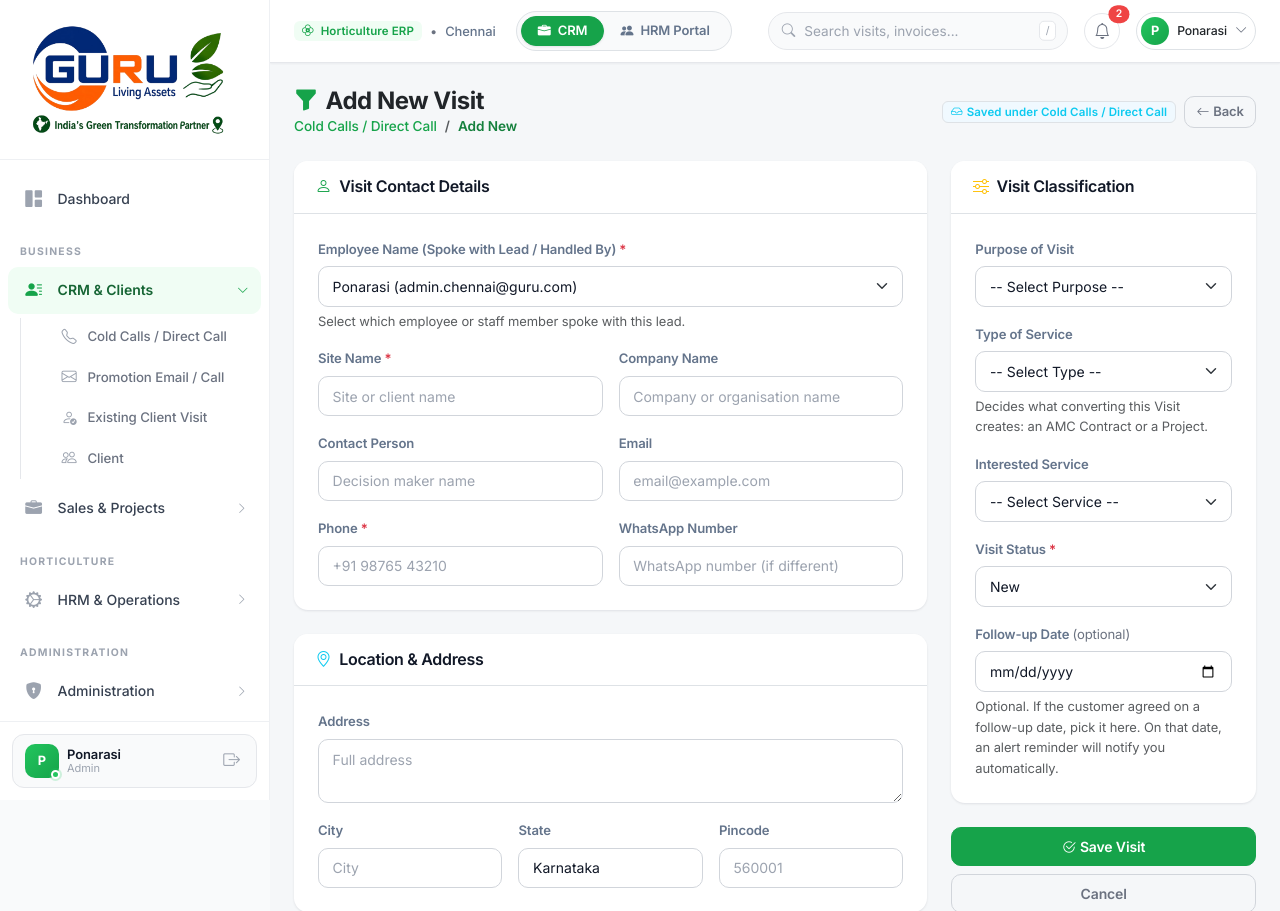
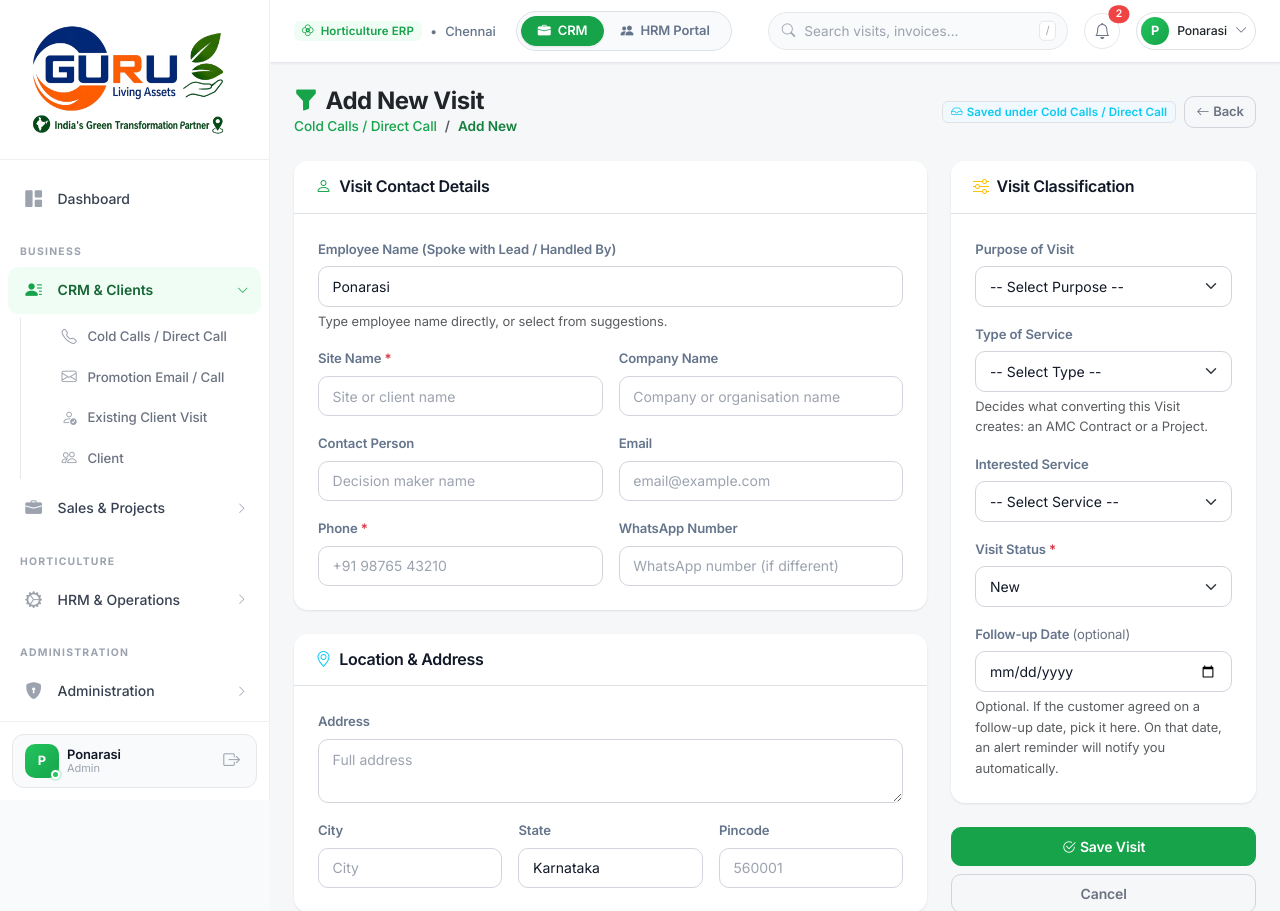
Before and after one commit to chennaiguruindia-art/Guru_CRM, a Laravel app: page /leads/create in a window 1280 px wide. Shown: the top 911 px of the page. Run offline with Laravel 12, Linux system fonts and the light colour scheme; a user stored in the database is signed in; data comes from the database, SQL or seed files in the repository; tables that the repository leaves empty hold one stand-in row (values such as "Sample post").

Commit message:
Change employee name to text input with suggestions in visit forms and add employee_name column

```diff
--- a/app/Http/Controllers/LeadController.php
+++ b/app/Http/Controllers/LeadController.php
@@ -182,7 +182,18 @@ class LeadController extends Controller
         $data['created_by_id'] = auth()->id();
 
         // Employee who spoke with or handled this lead
-        $data['assigned_to_id'] = $request->input('assigned_to_id') ?: auth()->id();
+        $empName = trim($request->input('employee_name') ?? '');
+        $data['employee_name'] = $empName ?: null;
+
+        if (! empty($empName)) {
+            $matchedUser = User::where('name', $empName)
+                ->orWhere('username', $empName)
+                ->orWhere('email', $empName)
+                ->first();
+            $data['assigned_to_id'] = $matchedUser?->id ?: ($request->input('assigned_to_id') ?: auth()->id());
+        } else {
+            $data['assigned_to_id'] = $request->input('assigned_to_id') ?: auth()->id();
+        }
 
         // …and it belongs to the branch they work out of. Stamped rather than
         // chosen, so a later reassignment cannot move a visit into somebody
@@ -490,7 +501,19 @@ class LeadController extends Controller
         $data = $request->validated();
         $data['priority'] ??= $lead->priority ?? 'Medium';
 
-        if ($request->filled('assigned_to_id')) {
+        if ($request->has('employee_name')) {
+            $empName = trim($request->input('employee_name') ?? '');
+            $data['employee_name'] = $empName ?: null;
+            if (! empty($empName)) {
+                $matchedUser = User::where('name', $empName)
+                    ->orWhere('username', $empName)
+                    ->orWhere('email', $empName)
+                    ->first();
+                if ($matchedUser) {
+                    $data['assigned_to_id'] = $matchedUser->id;
+                }
+            }
+        } elseif ($request->filled('assigned_to_id')) {
             $data['assigned_to_id'] = $request->input('assigned_to_id');
         }
 
--- a/app/Http/Requests/LeadRequest.php
+++ b/app/Http/Requests/LeadRequest.php
@@ -14,6 +14,7 @@ class LeadRequest extends FormRequest
     public function rules(): array
     {
         return [
+            'employee_name' => ['nullable', 'string', 'max:255'],
             'assigned_to_id' => ['nullable', 'exists:users,id'],
             'name' => ['required', 'string', 'max:255'],
             'company_name' => ['nullable', 'string', 'max:255'],
--- a/app/Models/Lead.php
+++ b/app/Models/Lead.php
@@ -83,6 +83,7 @@ class Lead extends Model
         'interested_service',
         'status',
         'priority',
+        'employee_name',
         'assigned_to_id',
         'created_by_id',
         'branch_id',
--- a/resources/views/customers/create.blade.php
+++ b/resources/views/customers/create.blade.php
@@ -73,7 +73,7 @@
                         </div>
                         <div class="col-md-4">
                             <label class="form-label small fw-semibold text-secondary">State</label>
-                            <input type="text" name="state" class="form-control" value="{{ old('state','Karnataka') }}">
+                            <input type="text" name="state" class="form-control" value="{{ old('state','TamilNadu') }}">
                         </div>
                         <div class="col-md-4">
                             <label class="form-label small fw-semibold text-secondary">Pincode</label>
--- a/resources/views/leads/create.blade.php
+++ b/resources/views/leads/create.blade.php
@@ -51,17 +51,17 @@
                 <div class="card-body p-4">
                     <div class="row g-3">
                         <div class="col-12">
-                            <label class="form-label small fw-semibold text-secondary">Employee Name (Spoke with Lead / Handled By) <span class="text-danger">*</span></label>
-                            <select name="assigned_to_id" class="form-select @error('assigned_to_id') is-invalid @enderror" required>
-                                <option value="">-- Select Employee --</option>
+                            <label class="form-label small fw-semibold text-secondary">Employee Name (Spoke with Lead / Handled By)</label>
+                            <input type="text" name="employee_name" list="employee-list" class="form-control @error('employee_name') is-invalid @enderror"
+                                   value="{{ old('employee_name', auth()->user()?->name) }}"
+                                   placeholder="Type employee name who spoke with lead">
+                            <datalist id="employee-list">
                                 @foreach($users as $user)
-                                    <option value="{{ $user->id }}" @selected(old('assigned_to_id', auth()->id()) == $user->id)>
-                                        {{ $user->name }} ({{ $user->email }})
-                                    </option>
+                                    <option value="{{ $user->name }}">{{ $user->email }}</option>
                                 @endforeach
-                            </select>
-                            <div class="form-text">Select which employee or staff member spoke with this lead.</div>
-                            @error('assigned_to_id')<div class="invalid-feedback">{{ $message }}</div>@enderror
+                            </datalist>
+                            <div class="form-text">Type employee name directly, or select from suggestions.</div>
+                            @error('employee_name')<div class="invalid-feedback">{{ $message }}</div>@enderror
                         </div>
                         <div class="col-md-6">
                             <label class="form-label small fw-semibold text-secondary">Site Name <span class="text-danger">*</span></label>
--- a/resources/views/leads/index.blade.php
+++ b/resources/views/leads/index.blade.php
@@ -91,7 +91,7 @@
                     <th>Source</th>
                     <th>Service Interest</th>
                     <th>Status</th>
-                    <th>Assigned To</th>
+                    <th>Employee</th>
                     <th>Follow-up</th>
                     <th class="text-end">Actions</th>
                 </tr>
@@ -110,7 +110,7 @@
                     <td>
                         <span class="badge badge-status {{ $lead->status_badge_class }}">{{ $lead->status }}</span>
                     </td>
-                    <td class="small">{{ $lead->assignedTo?->name ?? '—' }}</td>
+                    <td class="small">{{ $lead->employee_name ?: ($lead->assignedTo?->name ?? '—') }}</td>
                     <td class="small {{ $lead->follow_up_date && $lead->follow_up_date->isPast() ? 'text-danger fw-semibold' : '' }}">
                         {{ $lead->follow_up_date ? $lead->follow_up_date->format('d M Y') : '—' }}
                     </td>
--- a/resources/views/leads/show.blade.php
+++ b/resources/views/leads/show.blade.php
@@ -131,8 +131,8 @@
                         </span>
                     </div>
                     <div class="col-sm-6">
-                        <label class="text-muted small d-block">Assigned To</label>
-                        <span>{{ $lead->assignedTo?->name ?? '—' }}</span>
+                        <label class="text-muted small d-block">Employee (Handled By)</label>
+                        <span>{{ $lead->employee_name ?: ($lead->assignedTo?->name ?? '—') }}</span>
                     </div>
                     @if($lead->address)
                     <div class="col-12">
--- a/resources/views/vendors/create.blade.php
+++ b/resources/views/vendors/create.blade.php
@@ -54,7 +54,7 @@
                         </div>
                         <div class="col-md-6">
                             <label class="form-label small fw-semibold text-secondary">State</label>
-                            <input type="text" name="state" class="form-control" value="{{ old('state', 'Karnataka') }}">
+                            <input type="text" name="state" class="form-control" value="{{ old('state', 'TamilNadu') }}">
                         </div>
                     </div>
                 </div>
```
Also changed, not shown: resources/views/leads/edit.blade.php (+8 -7 lines), database/migrations/2026_11_18_174000_add_employee_name_to_leads_table.php (added).
